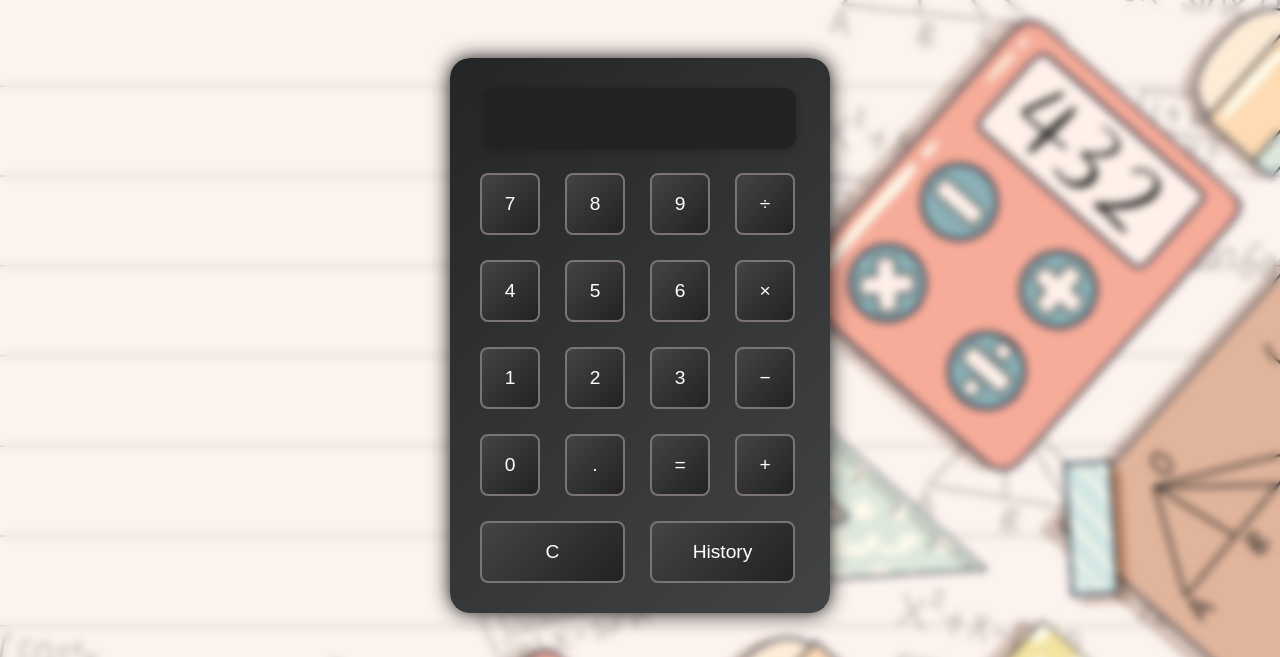
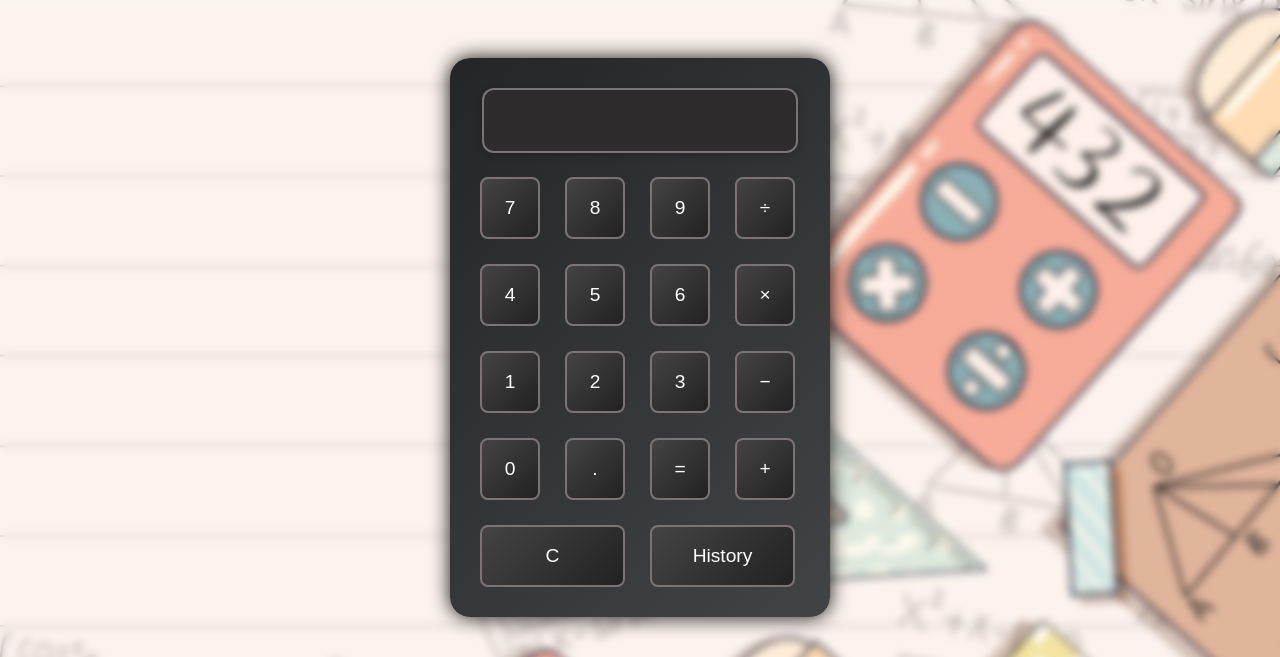
Before and after one commit to uditnarayanDas/Basic_Calculator, a Flask app: page / in a window 1280 px wide. Shown: the top 657 px of the page. Run offline with Flask 3, Linux system fonts and the light colour scheme.

Commit message:
modified:   history.db 	modified:   static/style.css

```diff
--- a/static/style.css
+++ b/static/style.css
@@ -34,9 +34,9 @@ body::before {
     width: 90%;
     padding: 12px;
     font-size: 2em;
-    background: #222;
+    background: #2d2b2b;
     color: #fff;
-    border: none;
+    border: 2px solid #7c7474; /* Changed border color to white */
     border-radius: 12px;
     margin-bottom: 24px;
     margin-left: auto;
@@ -125,6 +125,7 @@ body::before {
         gap: 24px;
         padding: 10px 0;
         width: 100vw;
+        cursor: pointer;
     .social-buttons a img {
         width: 28px;a img {
         height: 28px;
```
Also changed, not shown: history.db.
